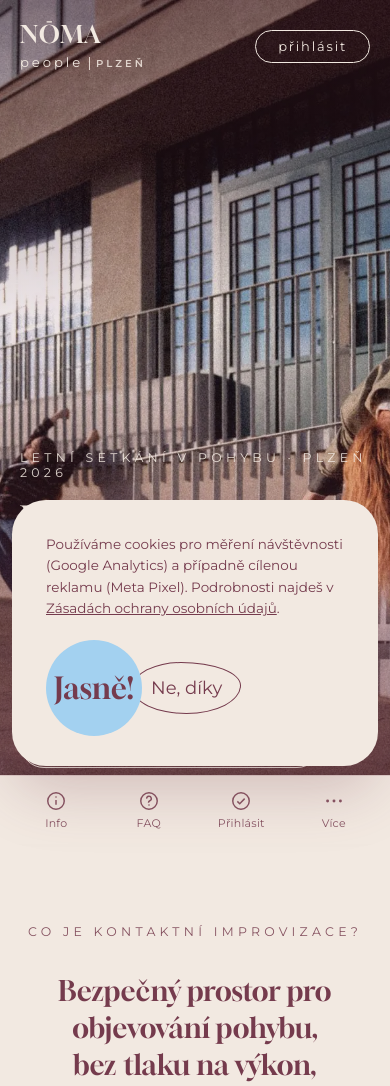
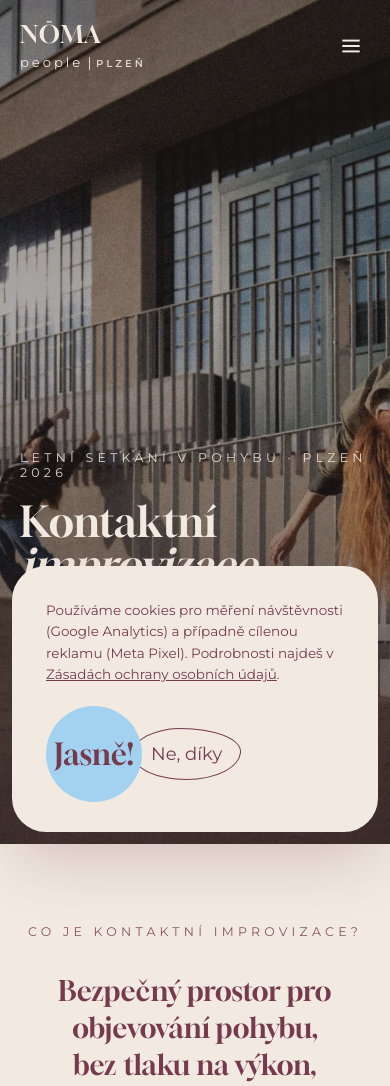
Before and after one commit to vcela/nomapeople-plzen, a PHP site: page / in a window 390 px wide. Shown: the top 1086 px of the page. Run offline with PHP 8.4, Linux system fonts and the light colour scheme.

Commit message:
Implement mobile navigation menu and remove bottom navigation for improved user experience

```diff
--- a/assets/style.css
+++ b/assets/style.css
@@ -87,7 +87,6 @@
   --radius-card-sm: 24px;
 
   --page-pad: clamp(20px, 5vw, 72px);
-  --bottom-nav-h: 66px;
 
   --ease-standard: cubic-bezier(.4, 0, .2, 1);
 }
@@ -270,6 +271,57 @@ textarea:focus-visible {
   background: var(--color-wine);
   color: var(--color-cream);
   border-color: var(--color-wine);
+}
+@media (max-width: 820px) {
+  .nav-cta { display: none; }
+}
+
+.hamburger-btn {
+  display: none;
+  background: none;
+  border: none;
+  color: inherit;
+  padding: 6px;
+  cursor: pointer;
+}
+@media (max-width: 820px) {
+  .hamburger-btn { display: flex; align-items: center; justify-content: center; }
+}
+.hamburger-btn svg { width: 26px; height: 26px; }
+/* Menu panel behind it is always wine — force cream so the icon stays
+   visible even when the header's scroll-spy theme would make it wine too. */
+.hamburger-btn[aria-expanded="true"] { color: var(--color-cream); }
+
+.mobile-menu {
+  position: fixed;
+  inset: 0;
+  z-index: 55;
+  background: var(--color-wine);
+  color: var(--color-cream);
+  display: flex;
+  flex-direction: column;
+  align-items: center;
+  justify-content: center;
+  gap: clamp(20px, 5vh, 34px);
+  padding: 100px 24px 40px;
+  animation: mobile-menu-fade .3s var(--ease-standard) both;
+}
+.mobile-menu__link {
+  text-decoration: none;
+  color: inherit;
+  font-family: var(--font-display);
+  font-size: clamp(26px, 7vw, 36px);
+  opacity: 0;
+  animation: mobile-menu-link-in .4s var(--ease-standard) both;
+}
+.mobile-menu__link:nth-child(1) { animation-delay: .08s; }
+.mobile-menu__link:nth-child(2) { animation-delay: .14s; }
+.mobile-menu__link:nth-child(3) { animation-delay: .2s; }
+.mobile-menu__link:nth-child(4) { animation-delay: .26s; }
+.mobile-menu__link:nth-child(5) { animation-delay: .32s; }
+.mobile-menu__link:nth-child(6) { animation-delay: .38s; }
+.mobile-menu__link--accent {
+  color: var(--color-blue);
 }
 
 /* ==========================================================================
@@ -438,10 +490,21 @@ textarea:focus-visible {
   position: absolute; inset: 0;
   background: linear-gradient(180deg, rgba(60,25,38,.5) 0%, rgba(117,59,77,.12) 38%, rgba(117,59,77,.5) 100%);
 }
+@media (max-width: 767px) {
+  /* Mobile hero photos vary a lot in brightness behind the title — a flat
+     darker layer keeps text readable regardless of what's in the image. */
+  .hero__overlay {
+    background: linear-gradient(180deg, rgba(42,35,32,.55) 0%, rgba(42,35,32,.4) 38%, rgba(42,35,32,.68) 100%);
+  }
+}
 .hero__wave {
   position: absolute; left: 0; right: 0; top: 90vh;
   width: 100%; height: 120px;
   opacity: .9;
+
+  @media (max-width: 767px) {
+    display: none;
+  }
 }
 .hero__content {
   position: absolute; left: 0; right: 0; bottom: 0;
@@ -967,76 +1031,6 @@ textarea:focus-visible {
 }
 
 /* ==========================================================================
-   Mobile bottom app-nav
-   ========================================================================== */
-.bottom-nav {
-  display: none;
-  position: fixed;
-  left: 0; right: 0; bottom: 0;
-  z-index: 70;
-  background: var(--color-cream);
-  border-top: 1px solid rgba(117, 59, 77, .16);
-  box-shadow: 0 -12px 30px -18px rgba(42, 35, 32, .35);
-  padding: 6px max(10px, env(safe-area-inset-left)) calc(6px + env(safe-area-inset-bottom)) max(10px, env(safe-area-inset-right));
-}
-@media (max-width: 820px) {
-  .bottom-nav { display: block; }
-  body { padding-bottom: calc(var(--bottom-nav-h) + env(safe-area-inset-bottom)); }
-}
-.bottom-nav__list {
-  display: flex;
-  position: relative;
-  margin: 0; padding: 0;
-  list-style: none;
-}
-.bottom-nav__item { flex: 1; display: flex; }
-.bottom-nav__button {
-  flex: 1;
-  display: flex; flex-direction: column;
-  align-items: center; justify-content: center;
-  gap: 4px;
-  background: none; border: none;
-  color: var(--color-wine);
-  text-decoration: none;
-  font-family: inherit;
-  padding: 8px 4px;
-  border-radius: 16px;
-  cursor: pointer;
-  opacity: .85;
-  transition: opacity .2s, background .2s;
-}
-.bottom-nav__button[aria-current="true"],
-.bottom-nav__button[aria-expanded="true"] {
-  opacity: 1;
-  background: rgba(117, 59, 77, .08);
-}
-.bottom-nav__button svg { width: 22px; height: 22px; flex: none; }
-.bottom-nav__label { font-size: 11px; letter-spacing: .02em; }
-
-.bottom-nav__sheet {
-  position: absolute;
-  left: 10px; right: 10px;
-  bottom: calc(100% + 8px);
-  background: var(--color-cream);
-  border: 1px solid rgba(117, 59, 77, .16);
-  border-radius: 20px;
-  box-shadow: 0 -14px 34px -18px rgba(42, 35, 32, .4);
-  padding: 8px;
-  display: flex;
-  flex-direction: column;
-}
-.bottom-nav__sheet-link {
-  display: block;
-  text-decoration: none;
-  color: var(--color-wine);
-  font-size: 15px;
-  padding: 14px 16px;
-  border-radius: 14px;
-}
-.bottom-nav__sheet-link:hover,
-.bottom-nav__sheet-link:focus-visible { background: rgba(117, 59, 77, .08); }
-
-/* ==========================================================================
    Cookie consent banner (assets/consent.js)
    ========================================================================== */
 .cookie-banner {
@@ -1057,7 +1051,7 @@ textarea:focus-visible {
     right: 12px;
     max-width: none;
     border-radius: 34px;
-    bottom: calc(var(--bottom-nav-h) + env(safe-area-inset-bottom) + 12px);
+    bottom: calc(12px + env(safe-area-inset-bottom));
   }
 }
 .cookie-banner__text {
--- a/index.html
+++ b/index.html
@@ -164,8 +164,24 @@
         </sc-if>
       </nav>
       <a href="#prihlasit" class="nav-cta" data-spy="prihlasit" aria-current="{{ activeSection === 'prihlasit' }}">přihlásit</a>
+      <button type="button" class="hamburger-btn" onClick="{{ toggleMobileMenu }}" aria-haspopup="true" aria-expanded="{{ mobileMenuOpen }}" aria-controls="mobile-menu" aria-label="Menu">
+        <svg viewBox="0 0 24 24" fill="none" stroke="currentColor" stroke-width="1.8" aria-hidden="true"><line x1="4" y1="7" x2="20" y2="7"></line><line x1="4" y1="12" x2="20" y2="12"></line><line x1="4" y1="17" x2="20" y2="17"></line></svg>
+      </button>
     </div>
   </header>
+
+  <sc-if value="{{ mobileMenuOpen }}" hint-placeholder-val="{{ false }}">
+    <nav id="mobile-menu" class="mobile-menu" aria-label="Mobilní navigace">
+      <a href="#o-ci" onClick="{{ closeMobileMenu }}" class="mobile-menu__link">co je kontaktní impro</a>
+      <a href="#info" onClick="{{ closeMobileMenu }}" class="mobile-menu__link">info</a>
+      <a href="#lektorka" onClick="{{ closeMobileMenu }}" class="mobile-menu__link">maya</a>
+      <a href="#faq" onClick="{{ closeMobileMenu }}" class="mobile-menu__link">faq</a>
+      <sc-if value="{{ isAdmin }}" hint-placeholder-val="{{ false }}">
+        <a href="admin/" class="mobile-menu__link">administrace</a>
+      </sc-if>
+      <a href="#prihlasit" onClick="{{ closeMobileMenu }}" class="mobile-menu__link mobile-menu__link--accent">přihlásit</a>
+    </nav>
+  </sc-if>
 
   <main id="main-content">
 
@@ -469,45 +485,6 @@
     </div>
   </footer>
 
-  <!-- ===== MOBILE BOTTOM APP-NAV ===== -->
-  <nav class="bottom-nav" aria-label="Rychlá navigace">
-    <ul class="bottom-nav__list">
-      <li class="bottom-nav__item">
-        <a href="#info" data-spy="info" aria-current="{{ activeSection === 'info' }}" class="bottom-nav__button">
-          <svg viewBox="0 0 24 24" fill="none" stroke="currentColor" stroke-width="1.6" aria-hidden="true"><circle cx="12" cy="12" r="9"></circle><line x1="12" y1="11" x2="12" y2="16"></line><circle cx="12" cy="7.6" r="0.9" fill="currentColor" stroke="none"></circle></svg>
-          <span class="bottom-nav__label">Info</span>
-        </a>
-      </li>
-      <li class="bottom-nav__item">
-        <a href="#faq" data-spy="faq" aria-current="{{ activeSection === 'faq' }}" class="bottom-nav__button">
-          <svg viewBox="0 0 24 24" fill="none" stroke="currentColor" stroke-width="1.6" aria-hidden="true"><circle cx="12" cy="12" r="9"></circle><path d="M9.5 9.4a2.5 2.5 0 1 1 3.4 2.3c-.9.4-1.4 1-1.4 1.9v.3"></path><circle cx="12" cy="16.4" r="0.9" fill="currentColor" stroke="none"></circle></svg>
-          <span class="bottom-nav__label">FAQ</span>
-        </a>
-      </li>
-      <li class="bottom-nav__item">
-        <a href="#prihlasit" data-spy="prihlasit" aria-current="{{ activeSection === 'prihlasit' }}" class="bottom-nav__button">
-          <svg viewBox="0 0 24 24" fill="none" stroke="currentColor" stroke-width="1.6" aria-hidden="true"><circle cx="12" cy="12" r="9"></circle><path d="M8 12.4l2.6 2.6L16 9.4"></path></svg>
-          <span class="bottom-nav__label">Přihlásit</span>
-        </a>
-      </li>
-      <li class="bottom-nav__item">
-        <button type="button" onClick="{{ toggleMobileMore }}" aria-haspopup="true" aria-expanded="{{ mobileMoreOpen }}" aria-controls="bottom-nav-more" class="bottom-nav__button">
-          <svg viewBox="0 0 24 24" fill="currentColor" aria-hidden="true"><circle cx="5" cy="12" r="1.6"></circle><circle cx="12" cy="12" r="1.6"></circle><circle cx="19" cy="12" r="1.6"></circle></svg>
-          <span class="bottom-nav__label">Více</span>
-        </button>
-        <sc-if value="{{ mobileMoreOpen }}" hint-placeholder-val="{{ false }}">
-          <div id="bottom-nav-more" class="bottom-nav__sheet" role="menu">
-            <a href="#o-ci" role="menuitem" onClick="{{ closeMobileMore }}" class="bottom-nav__sheet-link">Co je kontaktní improvizace</a>
-            <a href="#lektorka" role="menuitem" onClick="{{ closeMobileMore }}" class="bottom-nav__sheet-link">Maya</a>
-            <sc-if value="{{ isAdmin }}" hint-placeholder-val="{{ false }}">
-              <a href="admin/" role="menuitem" class="bottom-nav__sheet-link">Administrace</a>
-            </sc-if>
-          </div>
-        </sc-if>
-      </li>
-    </ul>
-  </nav>
-
 </div>
 </x-dc>
 <script type="text/x-dc" data-dc-script data-props="{&quot;formMode&quot;:{&quot;editor&quot;:&quot;enum&quot;,&quot;options&quot;:[&quot;inline&quot;,&quot;google&quot;],&quot;default&quot;:&quot;inline&quot;,&quot;tsType&quot;:&quot;'inline'|'google'&quot;,&quot;section&quot;:&quot;Formulář&quot;},&quot;cursorTrail&quot;:{&quot;editor&quot;:&quot;boolean&quot;,&quot;default&quot;:true,&quot;tsType&quot;:&quot;boolean&quot;,&quot;section&quot;:&quot;Playfulness&quot;}}">
@@ -520,7 +497,7 @@ class Component extends DCLogic {
     formError: '',
     submitting: false,
     isAdmin: false,
-    mobileMoreOpen: false,
+    mobileMenuOpen: false,
   };
 
   nameRef = React.createRef();
@@ -566,13 +543,13 @@ class Component extends DCLogic {
     addEventListener('scroll', this._onScroll, { passive: true });
     this._onScroll();
 
-    // Close the mobile "more" sheet on outside click or Escape.
+    // Close the mobile menu on outside click or Escape.
     this._onDocClick = (e) => {
-      if (!this.state.mobileMoreOpen) return;
-      if (!e.target.closest('.bottom-nav')) this.setState({ mobileMoreOpen: false });
+      if (!this.state.mobileMenuOpen) return;
+      if (!e.target.closest('.mobile-menu') && !e.target.closest('.hamburger-btn')) this.setState({ mobileMenuOpen: false });
     };
     this._onKeydown = (e) => {
-      if (e.key === 'Escape' && this.state.mobileMoreOpen) this.setState({ mobileMoreOpen: false });
+      if (e.key === 'Escape' && this.state.mobileMenuOpen) this.setState({ mobileMenuOpen: false });
     };
     addEventListener('click', this._onDocClick);
     addEventListener('keydown', this._onKeydown);
@@ -676,8 +653,8 @@ class Component extends DCLogic {
 
   toggleFaq = (i) => this.setState((s) => ({ openFaq: s.openFaq === i ? null : i }));
 
-  toggleMobileMore = () => this.setState((s) => ({ mobileMoreOpen: !s.mobileMoreOpen }));
-  closeMobileMore = () => this.setState({ mobileMoreOpen: false });
+  toggleMobileMenu = () => this.setState((s) => ({ mobileMenuOpen: !s.mobileMenuOpen }));
+  closeMobileMenu = () => this.setState({ mobileMenuOpen: false });
 
   openCookieSettings = () => {
     if (window.nmOpenCookieSettings) window.nmOpenCookieSettings();
@@ -717,9 +694,9 @@ class Component extends DCLogic {
       onSubmit: this.onSubmit,
       resetForm: this.resetForm,
       openCookieSettings: this.openCookieSettings,
-      mobileMoreOpen: this.state.mobileMoreOpen,
-      toggleMobileMore: this.toggleMobileMore,
-      closeMobileMore: this.closeMobileMore,
+      mobileMenuOpen: this.state.mobileMenuOpen,
+      toggleMobileMenu: this.toggleMobileMenu,
+      closeMobileMenu: this.closeMobileMenu,
       nameRef: this.nameRef, emailRef: this.emailRef, phoneRef: this.phoneRef,
       noteRef: this.noteRef, gdprRef: this.gdprRef, photoRef: this.photoRef,
       showInline: mode === 'inline',
```
Also changed, not shown: other parts of assets/style.css (+28 -9 lines).
